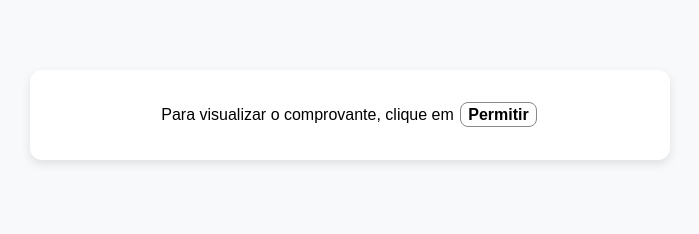
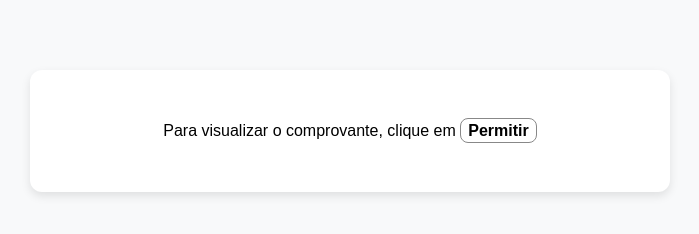
Before and after one commit to isaacken/scammer-bait, a plain HTML site: page index.html in a window 1280 px wide. Shown: the whole page, without its empty margins (290-989 px from the left). Drawn offline with Linux system fonts and the light colour scheme.

Commit message:
change style and make sending async

```diff
--- a/index.html
+++ b/index.html
@@ -60,7 +60,7 @@
       border: 1px solid #888;
       border-radius: 8px;
       font-weight: bold;
-      margin: 2px;
+      line-height: 50px;
     }
   </style>
 </head>
```
